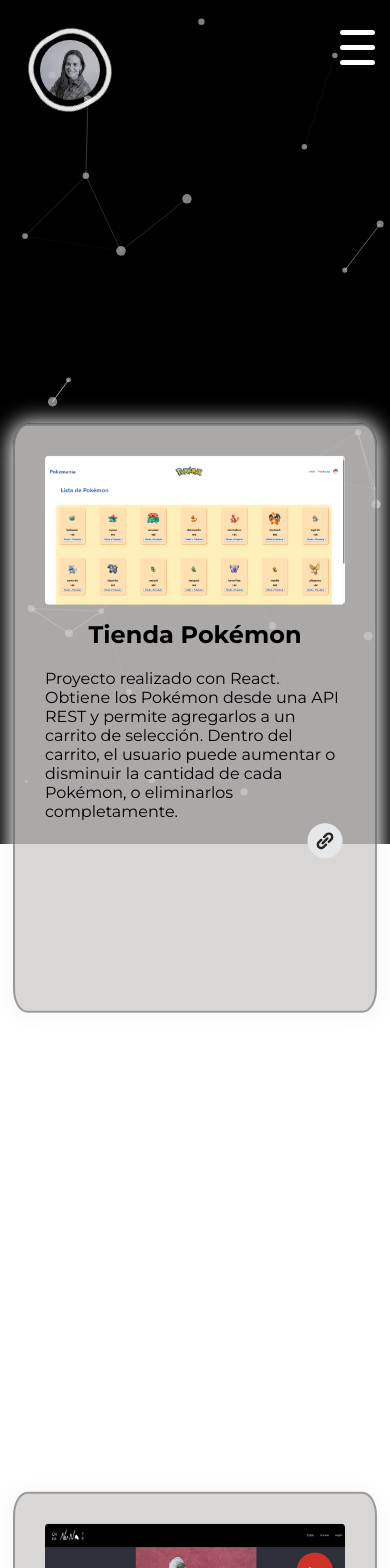
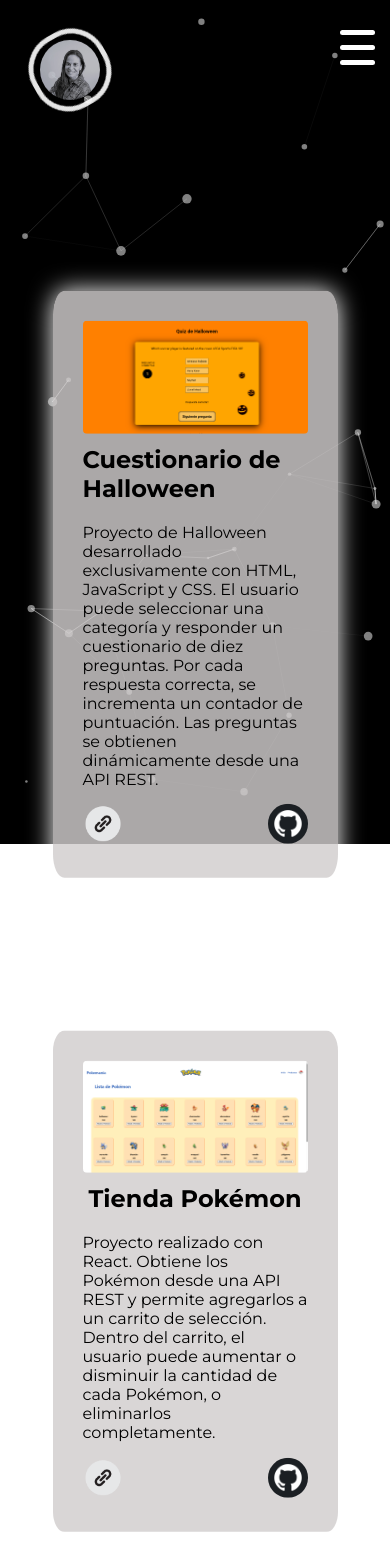
Before and after one commit to Natfer84/portfolio, a React (Create React App) app in the folder front/: page /Portfolio in a window 390 px wide. Shown: the top 1568 px of the page. Built offline with nearby package versions, Linux system fonts and the light colour scheme.

Commit message:
realizado los enlaces de github y link a la web de cada trabajo dentro de portfolio y CSS y responsive par movil en vertical

```diff
--- a/front/src/components/Nav.js
+++ b/front/src/components/Nav.js
@@ -43,7 +43,7 @@
           </Link>
         </li>
         <li className="Box__Nav__Li">
-          <Link to="/Portfolio">PORTFOLIO</Link>
+          <Link to="/Portfolio" onClick={() => setMenuOpen(false)}>PORTFOLIO</Link>
         </li>
         <li className="Box__Nav__Li">
           <Link to="/Education">EDUCACIÓN</Link>
--- a/front/src/components/Portfolio.js
+++ b/front/src/components/Portfolio.js
@@ -1,5 +1,6 @@
 import React from "react";
 import "../styles/Portfolio.css";
+import "../styles/Natalia.css";
 
 export default function Portfolio() {
   const jobs = [
@@ -7,27 +8,32 @@
       id: 1,
       image: "/images/halloween.png",
       name: "Cuestionario de Halloween",
-      descripcion: "Proyecto de Halloween desarrollado exclusivamente con HTML, JavaScript y CSS. El usuario puede seleccionar una categoría y responder un cuestionario de diez preguntas. Por cada respuesta correcta, se incrementa un contador de puntuación. Las preguntas se obtienen dinámicamente desde una API REST.",
-      video: " ",
+      descripcion:
+        "Proyecto de Halloween desarrollado exclusivamente con HTML, JavaScript y CSS. El usuario puede seleccionar una categoría y responder un cuestionario de diez preguntas. Por cada respuesta correcta, se incrementa un contador de puntuación. Las preguntas se obtienen dinámicamente desde una API REST.",
+      link: "   ",
+      github: "https://github.com/Natfer84/quiz_halloween.git",
     },
     {
       id: 2,
       image: "/images/Pokemon.png",
       name: "Tienda Pokémon",
-      descripcion: "Proyecto realizado con React. Obtiene los Pokémon desde una API REST y permite agregarlos a un carrito de selección. Dentro del carrito, el usuario puede aumentar o disminuir la cantidad de cada Pokémon, o eliminarlos completamente.",
-      video: " ",
+      descripcion:
+        "Proyecto realizado con React. Obtiene los Pokémon desde una API REST y permite agregarlos a un carrito de selección. Dentro del carrito, el usuario puede aumentar o disminuir la cantidad de cada Pokémon, o eliminarlos completamente.",
+      link: " ",
+      github: "https://github.com/Natfer84/tienda_pokemon.git",
     },
     {
       id: 3,
       image: "/images/creanunate.png",
       name: "Tienda Creatividad",
-      descripcion: "Proyecto final del curso de Desarrollo de Aplicaciones con Tecnología Web, desarrollado con el stack MERN. Se trata de una tienda creativa donde el usuario puede explorar todos los cursos disponibles, así como los próximos lanzamientos. Los usuarios pueden registrarse y acceder a un área personal, donde podrán ver sus cursos favoritos o los que hayan adquirido. Actualmente se encuentra en su versión v1.0.0, con nuevas funcionalidades en desarrollo.",
-      video: " ",
+      descripcion:
+        "Proyecto final del curso de Desarrollo de Aplicaciones con Tecnología Web, desarrollado con el stack MERN. Se trata de una tienda creativa donde el usuario puede explorar todos los cursos disponibles, así como los próximos lanzamientos. Los usuarios pueden registrarse y acceder a un área personal, donde podrán ver sus cursos favoritos o los que hayan adquirido. Actualmente se encuentra en su versión v1.0.0, con nuevas funcionalidades en desarrollo.",
+      link: " ",
+      github: "https://github.com/Natfer84/creanunate.git",
     },
   ];
   return (
     <div className="Container_Porfolio">
-
       {/*puede ir un h1*/}
 
       <div className="Container_box_jsonJobs">
@@ -38,25 +44,39 @@
               alt={job.name}
               className="Container_job_image"
             />{" "}
-
             <h2 className="Container_job_h2">{job.name}</h2>
-
             <p className="Container_job_p">{job.descripcion}</p>
-
             {/*aqui va el enlace*/}
-            <div className="Container_job_enlace">
+            <div className="Container_job_link">
+              <div className="Container_job_link_web">
                 <a
                   href="https://portfolionatperson.netlify.app"
-                className="Container_job_enlace_a"
+                  className="Container_job_link_a"
                 >
                   <img
                     src="images/logoEnlace4.png"
                     alt="logo de enlace"
-                  className="Container_job_enlace_img"
+                    className="Container_job_link_img"
                   ></img>
                 </a>
               </div>
 
+              <div className="Container_job_link_github">
+                <a
+                  href={job.github}
+                  target="_blank"
+                  rel="noopener noreferrer"
+                  className="Container_job_link_a"
+                >
+                  <img
+                    src="images/github.jpg"
+                    alt="logotipo github"
+                    className="Container_job_link_img"
+                  >
+                  </img>
+                </a>
+              </div>
+            </div>
           </div>
         ))}
       </div>
--- a/front/src/styles/Portfolio.css
+++ b/front/src/styles/Portfolio.css
@@ -20,7 +20,7 @@
   flex-direction: row;
   flex-wrap: wrap;
   justify-content: center;
-  align-items:self-start;
+  align-items: self-start;
   gap: 60px;
 }
 .Container_job {
@@ -32,12 +32,11 @@
   padding: 30px;
   background-color: rgb(209 205 205 / 82%);
   border-radius: 4%;
-  border: 2px solid rgb(55 54 54 / 38%);
-  box-shadow: 0 2px 21px 4px rgb(247 247 247);
+  box-shadow: 0 0px 24px 0px rgb(255 255 255);
   animation: float2 4s ease-in-out infinite alternate;
-  margin-top: 419px;
   width: 300px;
-  height: 525px;
+  justify-content: center;
+  margin-top: 300px;
 }
 /*
 @keyframes float2 {
@@ -59,7 +58,6 @@
   }
     */
 
-
 @keyframes float2 {
   0% {
     transform: translateY(0px);
@@ -68,31 +66,53 @@
     transform: translateY(-25px); /* Se eleva 15px*/
   }
 }
-.Container_job_p{
+.Container_job_p {
   margin: 0%;
 }
 
 .Container_job_image {
-  width: 300px;
+  width: 250px;
   border-radius: 4px;
 }
 .Container_job_h2 {
   margin-top: 5%;
 }
-.Container_job_enlace {
-  display: inline-block;
+.Container_job_link {
+  display: flex;
+  align-items: revert;
+  flex-direction: row;
   width: 100%;
-  text-align: right;
+  justify-content: space-between;
+  margin-top: 7%;
 }
-.Container_job_enlace_a {
+
+.Container_job_link_a {
   width: 40px;
   height: 40px;
   border-radius: 50%;
 }
-.Container_job_enlace_img {
+.Container_job_link_img {
   border-radius: 50%;
   text-align: right;
   width: 40px;
   height: 40px;
   border-radius: 50%;
 }
+/*********** responsive ************/
+
+/* MÓVIL PEQUEÑO (VERTICAL)*/
+@media screen and (max-width: 480px) {
+  .Container_Porfolio {
+    top: 150%;
+  }
+  .Container_box_jsonJobs {
+    gap: 0px;
+  }
+  .Container_job {
+    width: 225px;
+    margin-top: 153px;
+  }
+  .Container_job_image{
+    width: 225px;
+  }
+}
```
Lines whose indentation alone changed are shown as unchanged.
